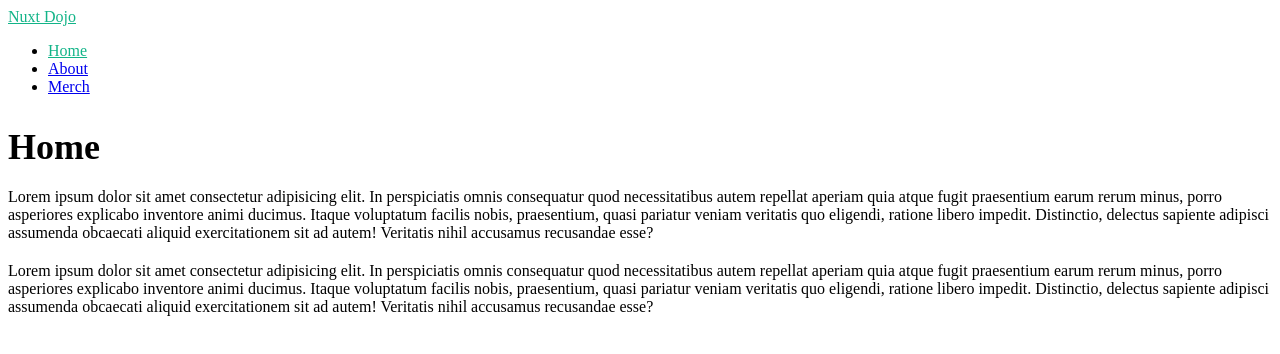
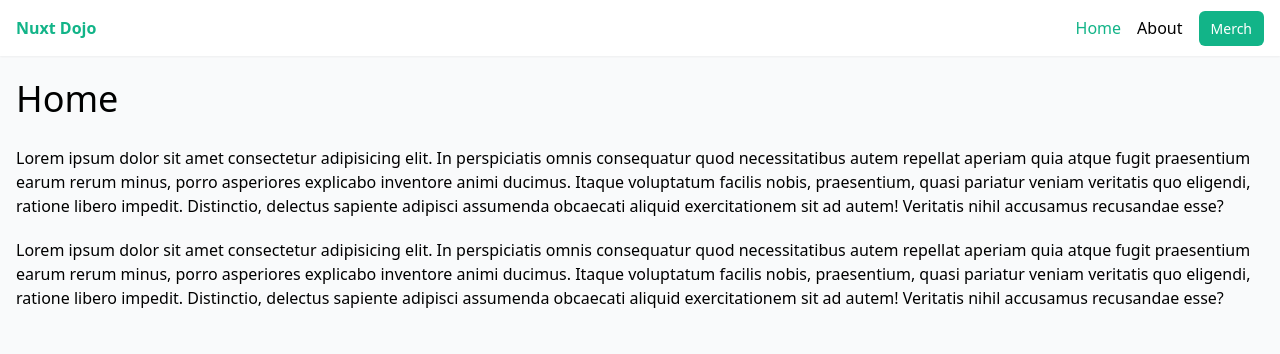
Before and after one commit to iamshaunjp/nuxt-3-tutorial, a Nuxt app: page / in a window 1280 px wide. Shown: the top 354 px of the page. Built offline with nearby package versions, Linux system fonts and the light colour scheme.

Commit message:
lesson-7

```diff
--- /dev/null
+++ b/assets/css/tailwind.css
@@ -0,0 +1,13 @@
+@tailwind base;
+@tailwind components;
+@tailwind utilities;
+
+body {
+  @apply bg-gray-50;
+}
+
+@layer components {
+  .btn {
+    @apply bg-[#12b488] text-white px-3 py-2 rounded-md text-sm text-white;
+  }
+}
--- a/layouts/default.vue
+++ b/layouts/default.vue
@@ -1,16 +1,16 @@
 <template>
   <div>
-    <header>
-      <nav>
-        <NuxtLink to="/">Nuxt Dojo</NuxtLink>
-        <ul >
+    <header class="shadow-sm bg-white">
+      <nav class="container mx-auto p-4 flex justify-between">
+        <NuxtLink to="/" class="font-bold">Nuxt Dojo</NuxtLink>
+        <ul class="flex gap-4">
           <li><NuxtLink to="/">Home</NuxtLink></li>
           <li><NuxtLink to="/about">About</NuxtLink></li>
-          <li><NuxtLink to="/products">Merch</NuxtLink></li>
+          <li><NuxtLink to="/products" class="btn">Merch</NuxtLink></li>
         </ul>
       </nav>
     </header>
-    <div>
+    <div class="container mx-auto p-4">
       <slot />
     </div>
   </div>
--- a/layouts/products.vue
+++ b/layouts/products.vue
@@ -1,15 +1,15 @@
 <template>
   <div>
-    <header>
-      <nav>
-        <NuxtLink to="/products">Nuxt Dojo Merch</NuxtLink>
+    <header class="shadow-sm bg-white">
+      <nav class="container mx-auto p-4">
+        <NuxtLink to="/products" class="font-bold">Nuxt Dojo Merch</NuxtLink>
       </nav>
     </header>
-    <div>
+    <div class="container mx-auto p-4">
       <slot />
     </div>
-    <footer>
-      <ul >
+    <footer class="container mx-auto p-4 flex justify-between border-t-2">
+      <ul class="flex gap-4">
         <li><NuxtLink to="/">Home</NuxtLink></li>
         <li><NuxtLink to="/about">About</NuxtLink></li>
         <li><NuxtLink to="/products">Merch</NuxtLink></li>
--- a/nuxt.config.ts
+++ b/nuxt.config.ts
@@ -1,4 +1,6 @@
 // https://v3.nuxtjs.org/api/configuration/nuxt.config
 export default defineNuxtConfig({
-
+  modules: [
+    '@nuxtjs/tailwindcss'
+  ],
 })
--- a/package.json
+++ b/package.json
@@ -8,6 +8,7 @@
     "postinstall": "nuxt prepare"
   },
   "devDependencies": {
+    "@nuxtjs/tailwindcss": "^5.3.5",
     "nuxt": "3.0.0-rc.11"
   }
 }
```
Also changed, not shown: 1 other file (tests, documents, lock files or other folders).
